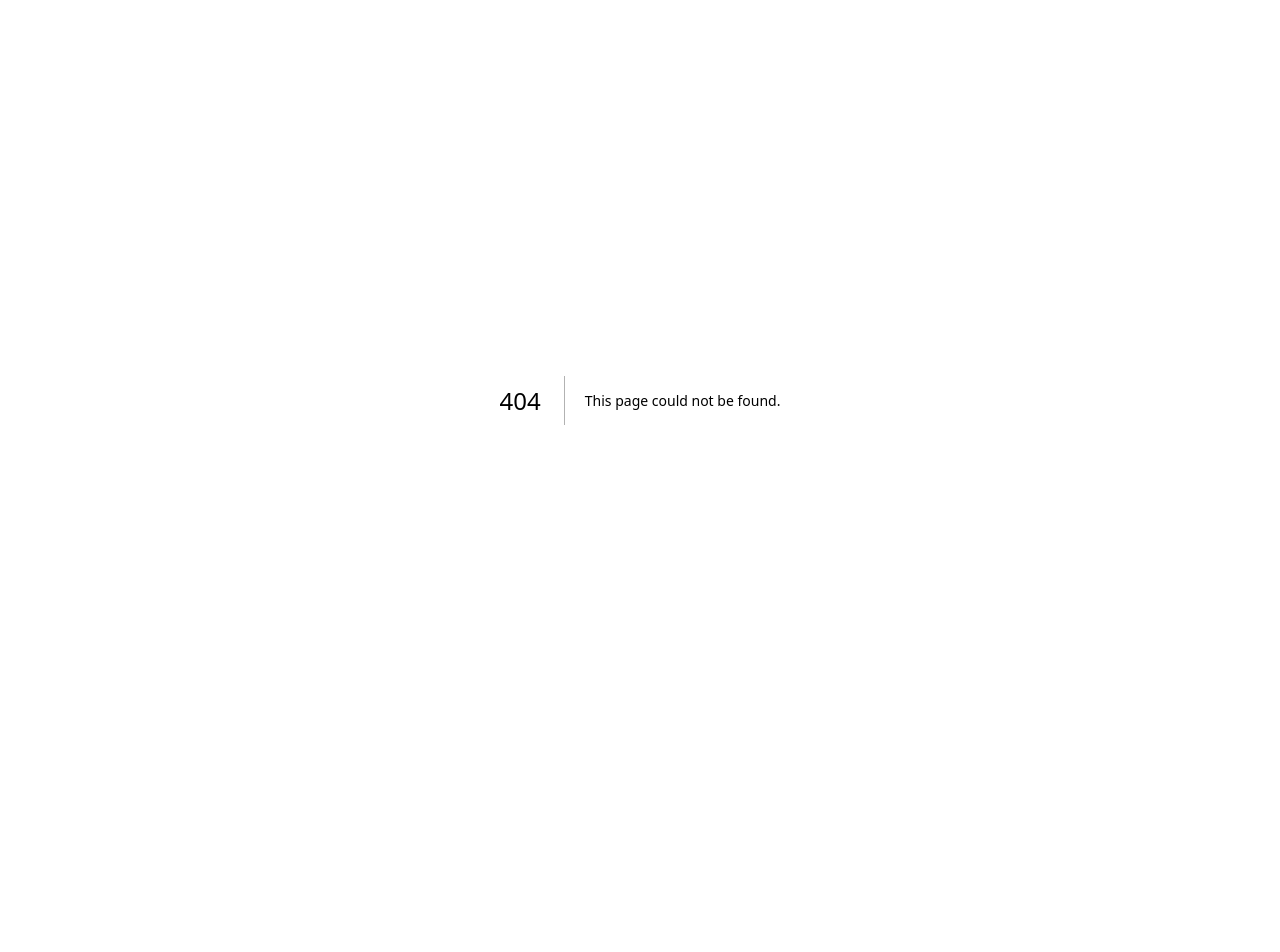
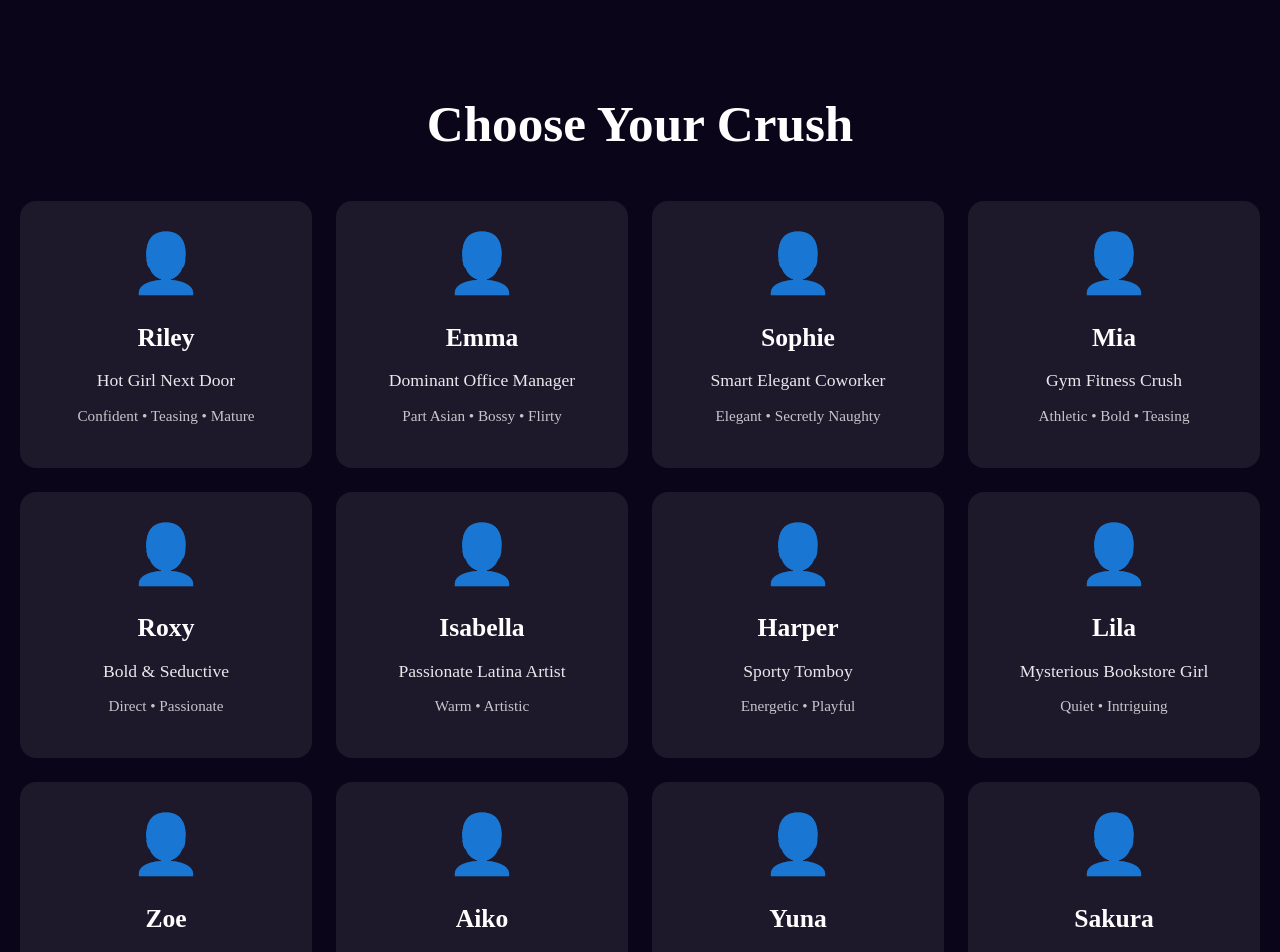
Before and after one commit to Toby2U/crushgf-new, a Next.js app: page /crushes in a window 1280 px wide. Before the commit this address had no page. Shown: the top 952 px of the page. Before the commit the page ends 800 px from the top, so only its background shows below. Built offline with nearby package versions, Linux system fonts and the light colour scheme.

Commit message:
Create page.tsx

```diff
--- /dev/null
+++ b/app/crushes/page.tsx
@@ -0,0 +1,71 @@
+'use client';
+
+export default function Crushes() {
+  const crushes = [
+    { id: "riley", name: "Riley", desc: "Hot Girl Next Door", vibe: "Confident • Teasing • Mature" },
+    { id: "emma", name: "Emma", desc: "Dominant Office Manager", vibe: "Part Asian • Bossy • Flirty" },
+    { id: "sophie", name: "Sophie", desc: "Smart Elegant Coworker", vibe: "Elegant • Secretly Naughty" },
+    { id: "mia", name: "Mia", desc: "Gym Fitness Crush", vibe: "Athletic • Bold • Teasing" },
+    { id: "roxy", name: "Roxy", desc: "Bold & Seductive", vibe: "Direct • Passionate" },
+    { id: "isabella", name: "Isabella", desc: "Passionate Latina Artist", vibe: "Warm • Artistic" },
+    { id: "harper", name: "Harper", desc: "Sporty Tomboy", vibe: "Energetic • Playful" },
+    { id: "lila", name: "Lila", desc: "Mysterious Bookstore Girl", vibe: "Quiet • Intriguing" },
+    { id: "zoe", name: "Zoe", desc: "Energetic Party Girl", vibe: "Fun • Outgoing" },
+    { id: "aiko", name: "Aiko", desc: "Bubbly Anime Girl", vibe: "Cute • Energetic" },
+    { id: "yuna", name: "Yuna", desc: "Elegant Anime Shrine Maiden", vibe: "Graceful • Mysterious" },
+    { id: "sakura", name: "Sakura", desc: "Teasing Anime Idol", vibe: "Playful • Charismatic" },
+    { id: "hana", name: "Hana", desc: "Cool Mysterious Anime Girl", vibe: "Calm • Alluring" },
+    { id: "luna", name: "Luna", desc: "Dreamy Night Owl", vibe: "Romantic • Soft" },
+    { id: "alex", name: "Alex", desc: "Charming Guy Crush", vibe: "Warm • Protective • Funny" },
+    { id: "create", name: "Create Your Own", desc: "Build your perfect crush", vibe: "Any look & personality" },
+  ];
+
+  const openChat = (id) => {
+    if (id === "create") {
+      alert("Create Your Own Crush - Coming soon!");
+      return;
+    }
+    window.location.href = `/chat/${id}`;
+  };
+
+  return (
+    <div style={{
+      minHeight: '100vh',
+      background: '#0a0519',
+      color: 'white',
+      padding: '60px 20px',
+      textAlign: 'center'
+    }}>
+      <h1 style={{ fontSize: '3.2rem', marginBottom: '3rem' }}>Choose Your Crush</h1>
+
+      <div style={{
+        display: 'grid',
+        gridTemplateColumns: 'repeat(auto-fit, minmax(260px, 1fr))',
+        gap: '24px',
+        maxWidth: '1300px',
+        margin: '0 auto'
+      }}>
+        {crushes.map((crush) => (
+          <div
+            key={crush.id}
+            onClick={() => openChat(crush.id)}
+            style={{
+              backgroundColor: 'rgba(255,255,255,0.08)',
+              borderRadius: '16px',
+              padding: '28px 20px',
+              cursor: 'pointer',
+              transition: 'all 0.3s ease'
+            }}
+          >
+            <div style={{ fontSize: '58px', marginBottom: '16px' }}>
+              {crush.id === "create" ? "✨" : "👤"}
+            </div>
+            <h3 style={{ fontSize: '1.6rem', marginBottom: '8px' }}>{crush.name}</h3>
+            <p style={{ fontSize: '1.1rem', marginBottom: '6px', opacity: 0.9 }}>{crush.desc}</p>
+            <p style={{ fontSize: '0.95rem', opacity: 0.75 }}>{crush.vibe}</p>
+          </div>
+        ))}
+      </div>
+    </div>
+  );
+}
```
